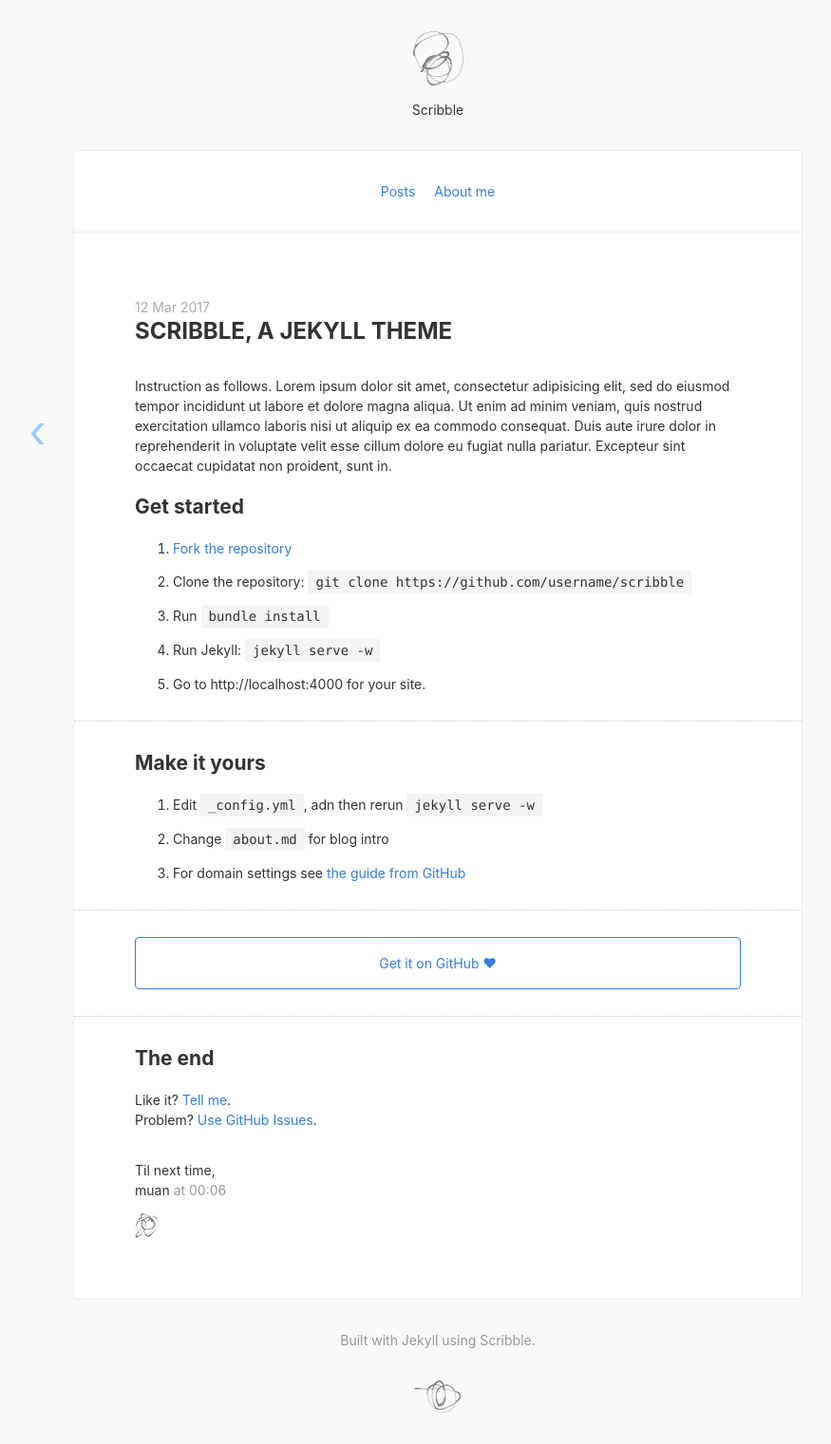
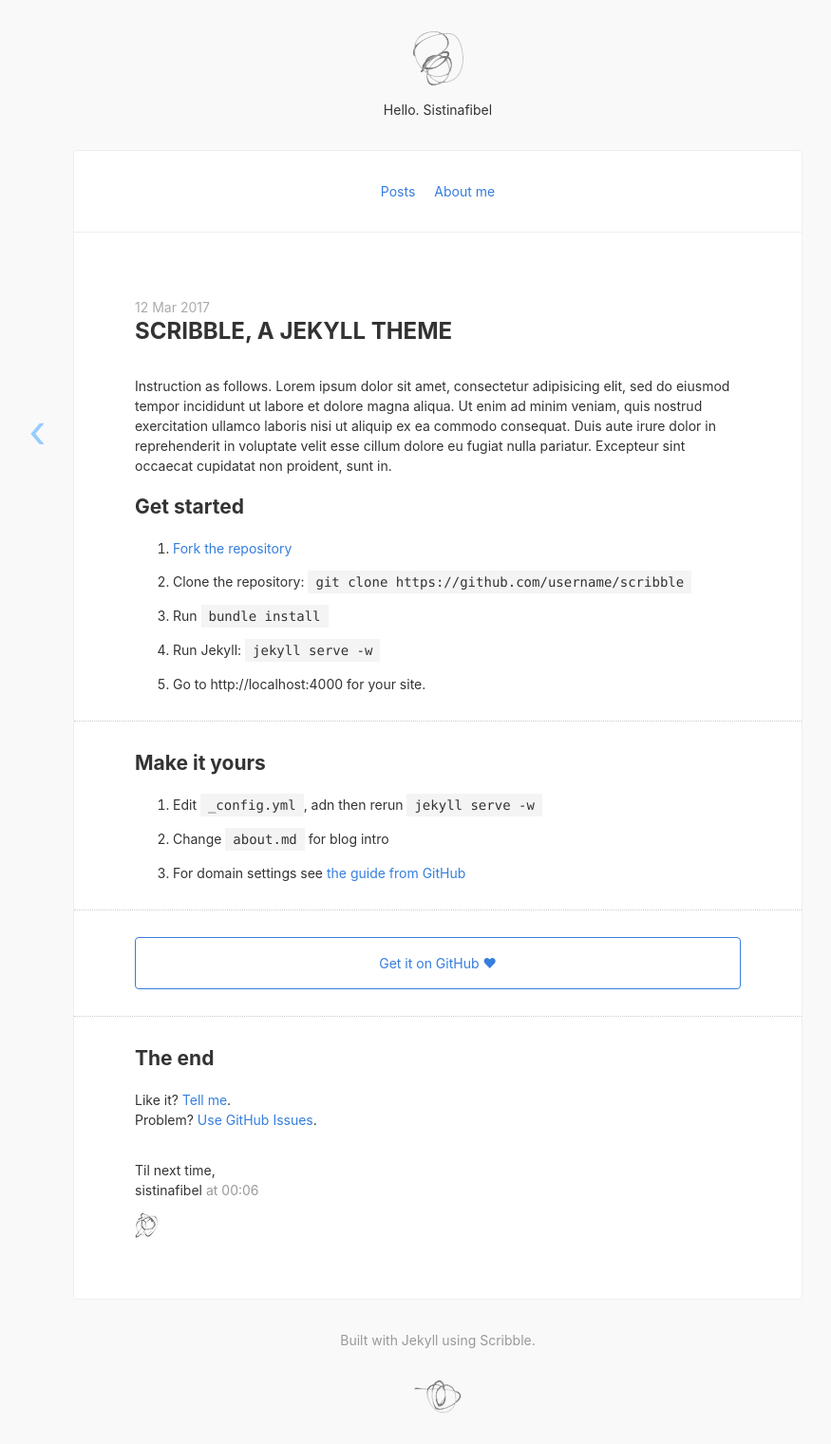
Before and after one commit to sistinafibel/sistinafibel.github.io, a Jekyll site: the page built from _posts/2017-03-12-scribble-the-jekyll-theme.md, in a window 1280 px wide. Shown: the whole page at 95% size, without its empty margins (179-1054 px from the left). Built offline with Jekyll 4.4.1, drawn with Linux system fonts in a browser that asks for light colours; nearby versions of some CDN libraries.

Commit message:
'경로수정'

```diff
--- a/_config.yml
+++ b/_config.yml
@@ -1,8 +1,8 @@
 # ----------- CONFIGURABLE START -----------
-title:            "Scribble"
-description:      "Such theme, very cool."
-url:              http://scribble.muan.co # Site url, without a slash at the end.
-signoff:          "muan" # Your name
+title:            "Hello. Sistinafibel"
+description:      "나도 뭐가 뭔지 모르게쏘"
+url:              https://sistinafibel.github.io # Site url, without a slash at the end.
+signoff:          "sistinafibel" # Your name
 facebook_appid:   # APP ID for like button, remove from /_includes/share.html if unwanted.
 google_analytics: # Set tracking, remove from /javascripts/basic.js if unwanted.
 share:            false # Turn on twitter and facebook share buttons
```
